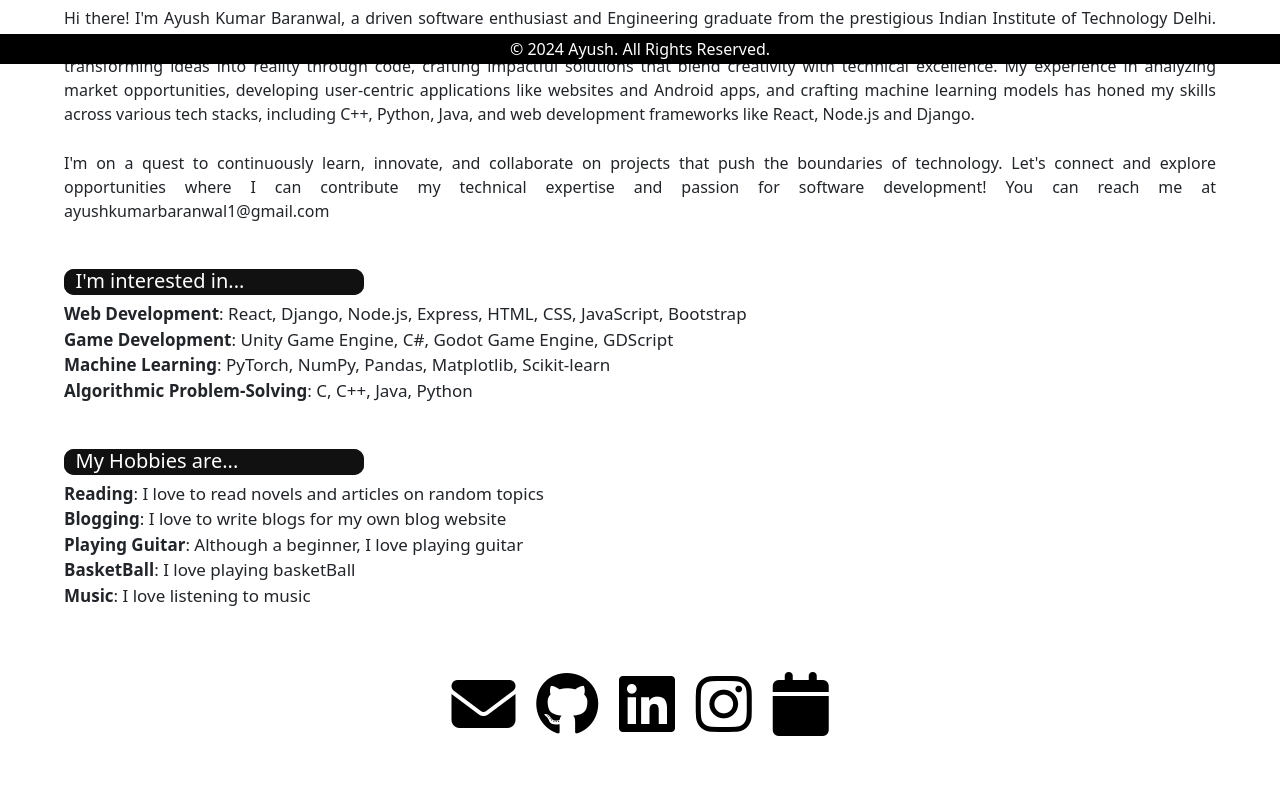
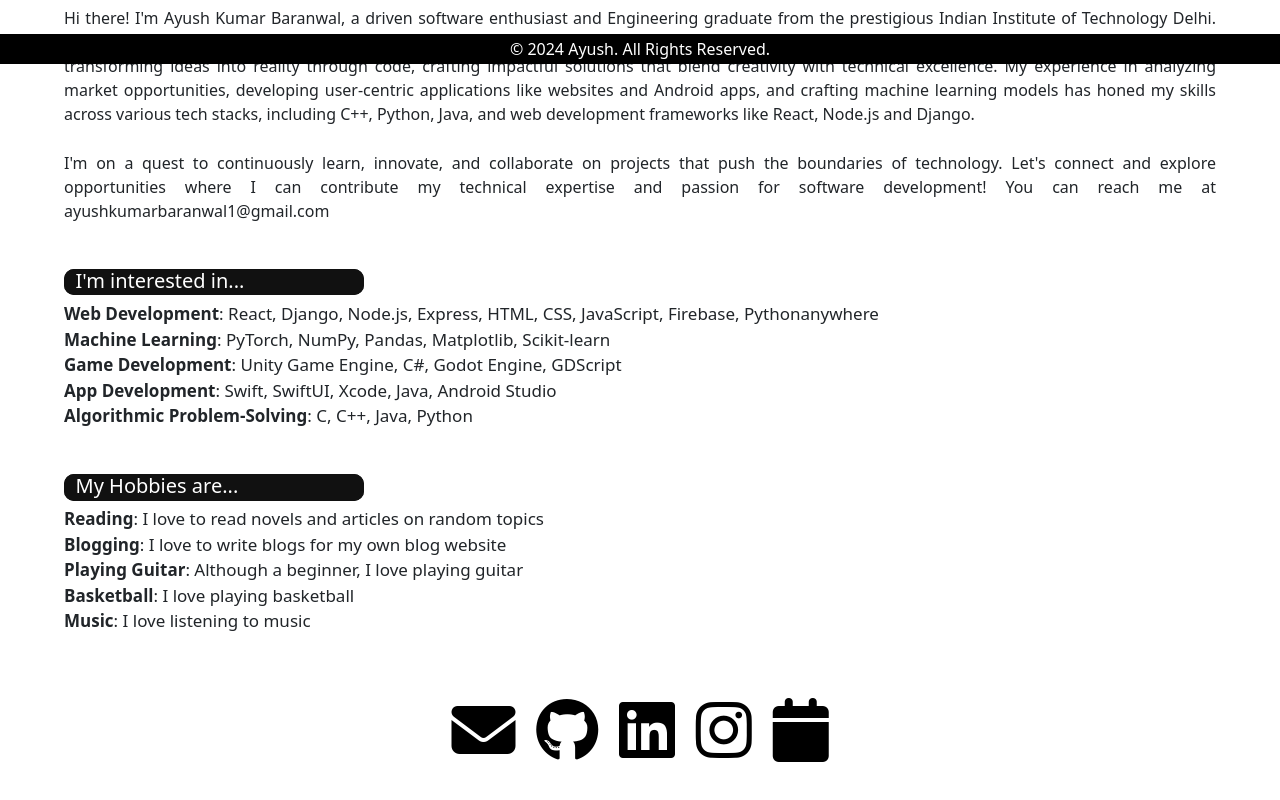
Before and after one commit to Ayush-Baranwal-X/Ayush-Baranwal-X.github.io, a React (Create React App) app: page / in a window 1280 px wide. Shown: the part 736-1536 px from the top of the page. Before the commit the page ends 1512 px from the top, so only its background shows below. Built offline with nearby package versions, Linux system fonts and the light colour scheme.

Commit message:
Updated website

```diff
--- a/src/MyComponents/About.js
+++ b/src/MyComponents/About.js
@@ -1,6 +1,25 @@
 import React from 'react'
 
 const About = (props) => {
+    const intro = 'Hi there! I\'m Ayush Kumar Baranwal, a driven software enthusiast and Engineering graduate from the prestigious Indian Institute of Technology Delhi. My journey through academia and diverse companies has fueled my passion for software development and technology innovation. I thrive on transforming ideas into reality through code, crafting impactful solutions that blend creativity with technical excellence. My experience in analyzing market opportunities, developing user-centric applications like websites and Android apps, and crafting machine learning models has honed my skills across various tech stacks, including C++, Python, Java, and web development frameworks like React, Node.js and Django.';
+    const intoExtended = 'I\'m on a quest to continuously learn, innovate, and collaborate on projects that push the boundaries of technology. Let\'s connect and explore opportunities where I can contribute my technical expertise and passion for software development! You can reach me at ayushkumarbaranwal1@gmail.com'
+
+    const skills = [
+        { category: "Web Development", technologies: "React, Django, Node.js, Express, HTML, CSS, JavaScript, Firebase, Pythonanywhere" },
+        { category: "Machine Learning", technologies: "PyTorch, NumPy, Pandas, Matplotlib, Scikit-learn" },
+        { category: "Game Development", technologies: "Unity Game Engine, C#, Godot Engine, GDScript" },
+        { category: "App Development", technologies: "Swift, SwiftUI, Xcode, Java, Android Studio" },
+        { category: "Algorithmic Problem-Solving", technologies: "C, C++, Java, Python" }
+    ];
+
+    const hobbies = [
+        { name: "Reading", description: "I love to read novels and articles on random topics" },
+        { name: "Blogging", description: "I love to write blogs for my own blog website" },
+        { name: "Playing Guitar", description: "Although a beginner, I love playing guitar" },
+        { name: "Basketball", description: "I love playing basketball" },
+        { name: "Music", description: "I love listening to music" }
+    ];
+
     return (
         <>
             {(props.mobile || props.tab) === false ?
@@ -10,146 +29,82 @@ const About = (props) => {
                     <img src='Ayush.jpg' style={{ float: 'right', width: '44%', height: '44%', marginLeft: "15px" }}></img>
                     <br></br>
                     <p style={{ textAlign: 'justify', marginBottom: '25px', fontSize: '16.5px' }}>
-                        Hi there! I'm Ayush Kumar Baranwal, a driven software enthusiast and Engineering graduate from the prestigious Indian Institute of Technology Delhi. My journey through academia and diverse internships has fueled my passion for software development and technology innovation. I thrive on transforming ideas into reality through code, crafting impactful solutions that blend creativity with technical excellence. My experience in analyzing market opportunities, developing user-centric applications like websites and Android apps, and crafting machine learning models has honed my skills across various tech stacks, including C++, Python, Java, and web development frameworks like React, Node.js and Django.
+                        {intro}
                     </p>
                     <p style={{ textAlign: 'justify', fontSize: '16.5px' }}>
-                        I'm on a quest to continuously learn, innovate, and collaborate on projects that push the boundaries of technology. Let's connect and explore opportunities where I can contribute my technical expertise and passion for software development! You can reach me at ayushkumarbaranwal1@gmail.com
+                        {intoExtended}
                     </p>
                     <br></br>
-                    <h1 className='glow-on-hover' style={{ height: '100%', fontSize: '26px', margin: '0.5% 0px', width: '26%', paddingLeft: '1%', paddingBottom:'0.2%' }}>I'm interested in...</h1>
+                    <h1 className='glow-on-hover' style={{ height: '100%', fontSize: '26px', margin: '0.5% 0px', width: '26%', paddingLeft: '1%', paddingBottom: '0.2%' }}>I'm interested in...</h1>
                     <p style={{ textAlign: 'justify', fontSize: '17px' }}>
                         <table>
-                            <tr style={{verticalAlign:'top'}}>
-                                <td><b>Web Development</b></td>
-                                <td>React, Django, Node.js, Express, HTML, CSS, JavaScript, Firebase, Pythonanywhere</td>
-                            </tr>
-                            <tr style={{verticalAlign:'top'}}>
-                                <td><b>Game Development</b></td>
-                                <td>Unity Game Engine, C#, Godot Game Engine, GDScript</td>
-                            </tr>
-                            <tr style={{verticalAlign:'top'}}>
-                                <td><b>Machine Learning</b></td>
-                                <td>PyTorch, NumPy, Pandas, Matplotlib, Scikit-learn</td>
-                            </tr>
-                            <tr style={{verticalAlign:'top'}}>
-                                <td style={{ paddingRight: '15px' }}><b>Algorithmic Problem-Solving</b></td>
-                                <td>C, C++, Java, Python</td>
-                            </tr>
+                            <tbody>
+                                {skills.map((skill, index) => (
+                                    <tr key={index} style={{ verticalAlign: 'top' }}>
+                                        <td style={{ paddingRight: '15px' }}>
+                                            <b>{skill.category}</b>
+                                        </td>
+                                        <td>{skill.technologies}</td>
+                                    </tr>
+                                ))}
+                            </tbody>
                         </table>
                     </p>
                     <br></br>
-                    <h1 className='glow-on-hover' style={{ height: '100%', fontSize: '26px', margin: '0.5% 0px', width: '26%', paddingLeft: '1%', paddingBottom:'0.2%' }}>My Hobbies are...</h1>
+                    <h1 className='glow-on-hover' style={{ height: '100%', fontSize: '26px', margin: '0.5% 0px', width: '26%', paddingLeft: '1%', paddingBottom: '0.2%' }}>My Hobbies are...</h1>
                     <p style={{ textAlign: 'left', fontSize: '17px' }}>
                         <table>
-                            <tr>
-                                <td><b>Reading</b></td>
-                                <td>I love to read novels and articles on random topics</td>
-                            </tr>
-                            <tr>
-                                <td><b>Blogging</b></td>
-                                <td>I love to write blogs for my own blog website</td>
-                            </tr>
-                            <tr>
-                                <td style={{ paddingRight: '15px' }}><b>Playing Guitar</b></td>
-                                <td>Although a beginner, I love playing guitar</td>
-                            </tr>
-                            <tr>
-                                <td><b>BasketBall</b></td>
-                                <td>I love playing basketBall</td>
-                            </tr>
-                            <tr>
-                                <td><b>Music</b></td>
-                                <td>I love listening to music</td>
-                            </tr>
+                            <tbody>
+                                {hobbies.map((hobby, index) => (
+                                    <tr key={index}>
+                                        <td style={{ paddingRight: '15px' }}>
+                                            <b>{hobby.name}</b>
+                                        </td>
+                                        <td>{hobby.description}</td>
+                                    </tr>
+                                ))}
+                            </tbody>
                         </table>
                     </p>
                 </div>
                 :
                 <></>
             }
-            {props.tab === true ?
+            {(props.tab || props.mobile) === true ?
                 <div style={{ margin: '0px 5%' }}>
                     <center>
-                        <h1 className='glow-on-hover' style={{ marginTop: '0.5%', width: '60%', textAlign: 'center', paddingTop: '0.25%', marginBottom: '4%' }}>Ayush Kumar Baranwal</h1>
+                        <h1 className='glow-on-hover' style={{ marginTop: '0.5%', width: (props.tab === true) ? '60%' : '98%', textAlign: 'center', paddingTop: (props.tab === true) ? '0.25%' : '1.5%', marginBottom: '4%' }}>Ayush Kumar Baranwal</h1>
                     </center>
                     {/* <h1 className='animate-character' style={{margin : '5px 0px',fontSize:'50px', textAlign:'center'}}>Ayush Kumar Baranwal</h1> */}
                     <center>
-                        <img src='Ayush.jpg' style={{ width: '44%', height: '44%', marginLeft: "15px" }}></img>
+                        <img src='Ayush.jpg' style={{ width: (props.tab === true) ? '44%' : '50%', height: (props.tab === true) ? '44%' : '50%', marginLeft: "15px" }}></img>
                     </center>
                     <br></br>
                     <p style={{ textAlign: 'justify', marginBottom: '25px', fontSize: '16px' }}>
-                        Hi there! I'm Ayush Kumar Baranwal, a driven software enthusiast and Engineering graduate from the prestigious Indian Institute of Technology Delhi. My journey through academia and diverse internships has fueled my passion for software development and technology innovation. I thrive on transforming ideas into reality through code, crafting impactful solutions that blend creativity with technical excellence. My experience in analyzing market opportunities, developing user-centric applications like websites and Android apps, and crafting machine learning models has honed my skills across various tech stacks, including C++, Python, Java, and web development frameworks like React, Node.js and Django.
+                        {intro}
                     </p>
                     <p style={{ textAlign: 'justify', fontSize: '16px' }}>
-                        I'm on a quest to continuously learn, innovate, and collaborate on projects that push the boundaries of technology. Let's connect and explore opportunities where I can contribute my technical expertise and passion for software development! You can reach me at ayushkumarbaranwal1@gmail.com
+                        {intoExtended}
                     </p>
                     <br></br>
-                    <h1 className='glow-on-hover' style={{ height: '10%', fontSize: '20px', margin: '0.5% 0px', width: '26%', paddingLeft: '1%', paddingBottom:'0.2%' }}>I'm interested in...</h1>
+                    <h1 className='glow-on-hover' style={{ height: '10%', fontSize: '20px', margin: '0.5% 0px', width: (props.tab === true) ? '26%' : '55%', paddingLeft: '1%', paddingBottom: '0.2%' }}>I'm interested in...</h1>
                     <p style={{ textAlign: 'justify', fontSize: '17px' }}>
-                        <b>Web Development</b>: React, Django, Node.js, Express, HTML, CSS, JavaScript, Bootstrap
-                        <br></br>
-                        <b>Game Development</b>: Unity Game Engine, C#, Godot Game Engine, GDScript
-                        <br></br>
-                        <b>Machine Learning</b>: PyTorch, NumPy, Pandas, Matplotlib, Scikit-learn
-                        <br></br>
-                        <b>Algorithmic Problem-Solving</b>: C, C++, Java, Python
+                        {skills.map((skill, index) => (
+                            <span key={index}>
+                                <b>{skill.category}</b>: {skill.technologies}
+                                <br />
+                            </span>
+                        ))}
                     </p>
                     <br></br>
-                    <h1 className='glow-on-hover' style={{ height: '10%', fontSize: '20px', margin: '0.5% 0px', width: '26%', paddingLeft: '1%', paddingBottom:'0.2%' }}>My Hobbies are...</h1>
+                    <h1 className='glow-on-hover' style={{ height: '10%', fontSize: '20px', margin: '0.5% 0px', width: (props.tab === true) ? '26%' : '55%', paddingLeft: '1%', paddingBottom: '0.2%' }}>My Hobbies are...</h1>
                     <p style={{ textAlign: 'justify', fontSize: '17px' }}>
-                        <b>Reading</b>: I love to read novels and articles on random topics
-                        <br></br>
-                        <b>Blogging</b>: I love to write blogs for my own blog website
-                        <br></br>
-                        <b>Playing Guitar</b>: Although a beginner, I love playing guitar
-                        <br></br>
-                        <b>BasketBall</b>: I love playing basketBall
-                        <br></br>
-                        <b>Music</b>: I love listening to music
-                    </p>
-                </div>
-                :
-                <></>
-            }
-            {props.mobile === true ?
-                <div style={{ margin: '0px 5%' }}>
-                    <center>
-                        <h1 className='glow-on-hover' style={{ marginTop: '0.5%', width: '98%', textAlign: 'center', paddingTop: '1.5%', marginBottom: '4%' }}>Ayush Kumar Baranwal</h1>
-                    </center>
-                    {/* <h1 className='animate-character' style={{margin : '5px 0px',fontSize:'50px', textAlign:'center'}}>Ayush Kumar Baranwal</h1> */}
-                    <center>
-                        <img src='Ayush.jpg' style={{ width: '50%', height: '50%', marginLeft: "15px" }}></img>
-                    </center>
-                    <br></br>
-                    <p style={{ textAlign: 'justify', marginBottom: '25px', fontSize: '16px' }}>
-                        Hi there! I'm Ayush Kumar Baranwal, a driven software enthusiast and Engineering graduate from the prestigious Indian Institute of Technology Delhi. My journey through academia and diverse internships has fueled my passion for software development and technology innovation. I thrive on transforming ideas into reality through code, crafting impactful solutions that blend creativity with technical excellence. My experience in analyzing market opportunities, developing user-centric applications like websites and Android apps, and crafting machine learning models has honed my skills across various tech stacks, including C++, Python, Java, and web development frameworks like React, Node.js and Django.
-                    </p>
-                    <p style={{ textAlign: 'justify', fontSize: '16px' }}>
-                        I'm on a quest to continuously learn, innovate, and collaborate on projects that push the boundaries of technology. Let's connect and explore opportunities where I can contribute my technical expertise and passion for software development!
-                    </p>
-                    <br></br>
-                    <h1 className='glow-on-hover' style={{ height: '10%', fontSize: '20px', margin: '0.5% 0px', width: '55%', paddingLeft: '1%', paddingBottom:'0.2%' }}>I'm interested in...</h1>
-                    <p style={{ textAlign: 'justify', fontSize: '17px' }}>
-                        <b>Web Development</b>: React, Django, Node.js, Express, HTML, CSS, JavaScript, Bootstrap
-                        <br></br>
-                        <b>Game Development</b>: Unity Game Engine, C#, Godot Game Engine, GDScript
-                        <br></br>
-                        <b>Machine Learning</b>: PyTorch, NumPy, Pandas, Matplotlib, Scikit-learn
-                        <br></br>
-                        <b>Algorithmic Problem-Solving</b>: C, C++, Java, Python
-                    </p>
-                    <br></br>
-                    <h1 className='glow-on-hover' style={{ height: '10%', fontSize: '20px', margin: '0.5% 0px', width: '55%', paddingLeft: '1%', paddingBottom:'0.2%' }}>My Hobbies are...</h1>
-                    <p style={{ textAlign: 'justify', fontSize: '17px' }}>
-                        <b>Reading</b>: I love to read novels and articles on random topics
-                        <br></br>
-                        <b>Blogging</b>: I love to write blogs for my own blog website
-                        <br></br>
-                        <b>Playing Guitar</b>: Although a beginner, I love playing guitar
-                        <br></br>
-                        <b>BasketBall</b>: I love playing basketBall
-                        <br></br>
-                        <b>Music</b>: I love listening to music
+                        {hobbies.map((hobby, index) => (
+                            <span key={index}>
+                                <b>{hobby.name}</b>: {hobby.description}
+                                <br />
+                            </span>
+                        ))}
                     </p>
                 </div>
                 :
--- a/src/MyComponents/Social.js
+++ b/src/MyComponents/Social.js
@@ -7,8 +7,7 @@ const Social = (props) => {
             <br></br>
             <br></br>
             <center>
-                {props.mobile === false ?
-                    <div style={{ margin: '0px 19.5%' }}>
+                <div style={{ margin: props.mobile == false ? '0px 19.5%' : '0px 10%' }}>
                     <Link to='mailto:ayushabhilasha@gmail.com' style={{ color: props.darkMode === true ? 'white' : 'black' }}>
                         <i class="fa-solid fa-envelope fa-4x" id={props.darkMode === true ? 'hover_black' : 'hover_white'}></i>
                     </Link>
@@ -29,30 +28,6 @@ const Social = (props) => {
                         <i class="fa-solid fa-calendar fa-4x" id={props.darkMode === true ? 'hover_black' : 'hover_white'}></i>
                     </Link>
                 </div>
-                    :
-                    <div style={{ margin: '0px 10%' }}>
-                        <Link to='mailto:ayushabhilasha@gmail.com' style={{ color: props.darkMode === true ? 'white' : 'black' }}>
-                            <i class="fa-solid fa-envelope fa-4x" id={props.darkMode === true ? 'hover_black' : 'hover_white'}></i>
-                        </Link>
-                        &nbsp;&nbsp;&nbsp;&nbsp;&nbsp;
-                        <Link to='https://github.com/Ayush-Baranwal-X' target='blank' style={{ color: props.darkMode === true ? 'white' : 'black' }}>
-                            <i class="fa-brands fa-github fa-4x" id={props.darkMode === true ? 'hover_black' : 'hover_white'}></i>
-                        </Link>
-                        &nbsp;&nbsp;&nbsp;&nbsp;&nbsp;
-                        <Link to='https://www.linkedin.com/in/akbiitd/' target='blank' style={{ color: props.darkMode === true ? 'white' : 'black' }}>
-                            <i class="fa-brands fa-linkedin fa-4x" id={props.darkMode === true ? 'hover_black' : 'hover_white'}></i>
-                        </Link>
-                        &nbsp;&nbsp;&nbsp;&nbsp;&nbsp;
-                        <Link to='https://www.instagram.com/cybershot_x/' target='blank' style={{ color: props.darkMode === true ? 'white' : 'black' }}>
-                            <i class="fa-brands fa-instagram fa-4x" id={props.darkMode === true ? 'hover_black' : 'hover_white'}></i>
-                        </Link>
-                        &nbsp;&nbsp;&nbsp;&nbsp;&nbsp;
-                        <Link to='https://calendly.com/akbiitd/' target='blank' style={{ color: props.darkMode === true ? 'white' : 'black' }}>
-                            <i class="fa-solid fa-calendar fa-4x" id={props.darkMode === true ? 'hover_black' : 'hover_white'}></i>
-                        </Link>
-                    </div>
-                }
-
             </center>
         </div>
     )
```
Also changed, not shown: src/MyComponents/NavBar.js (+4 -4 lines), src/MyComponents/Projects.js (+53 -17 lines), 7 other files (tests, documents, lock files or other folders). Lines whose indentation alone changed are shown as unchanged.
